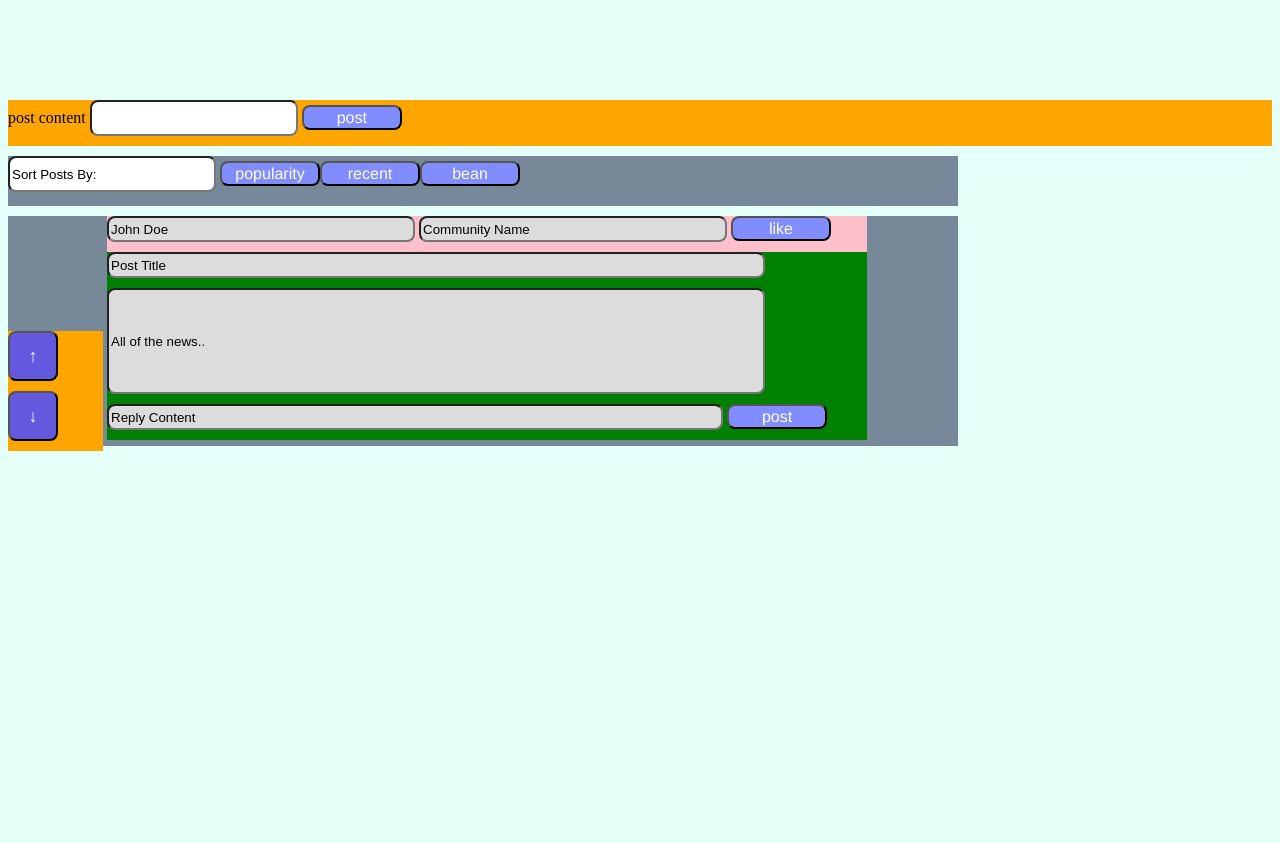
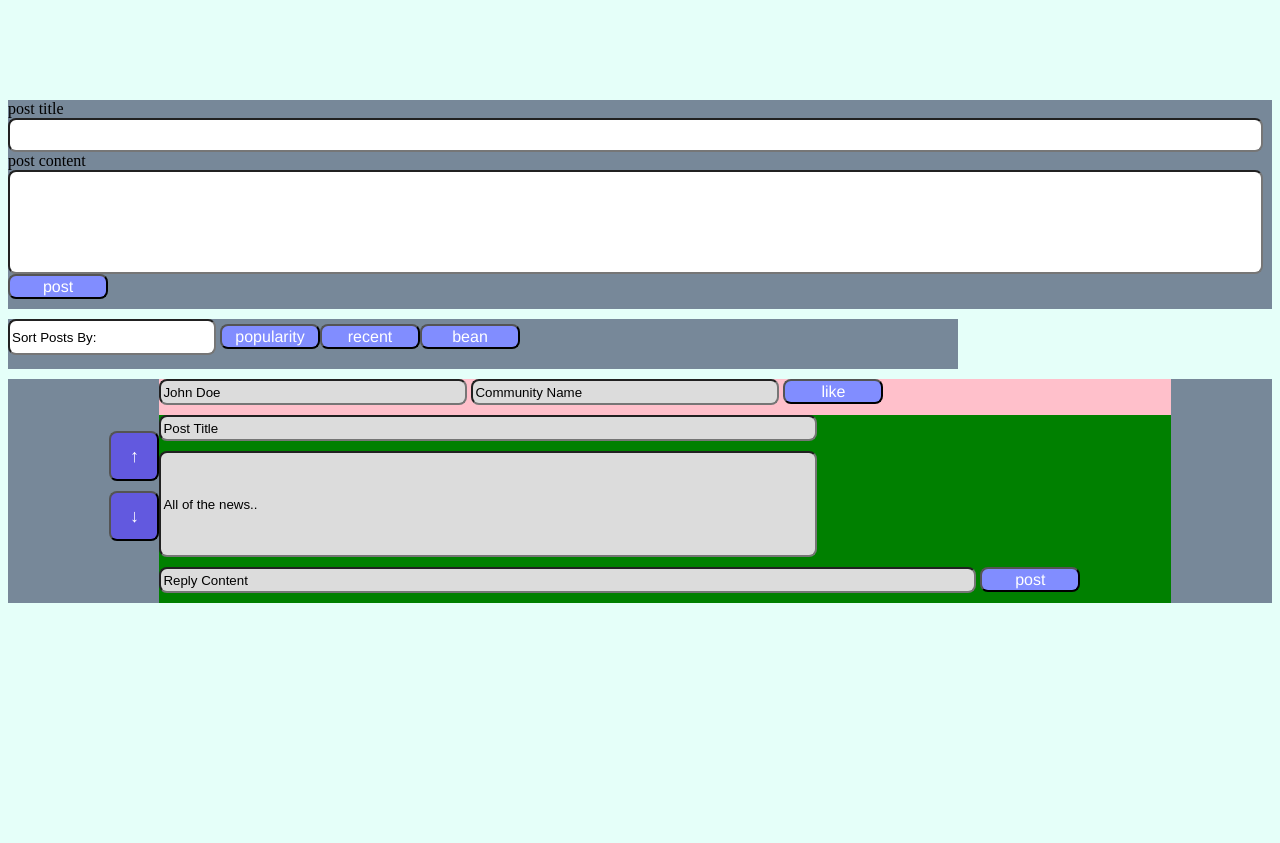
Before and after one commit to PFSDevTeam/kaffeeklatsch, a Flask app: page /feed in a window 1280 px wide. Shown: the part 113-956 px from the top of the page. Run offline with Flask 2, Linux system fonts and the light colour scheme; some libraries are stand-ins or nearby versions.

Commit message:
make post element positioning

```diff
--- a/forms/MakePostForm.py
+++ b/forms/MakePostForm.py
@@ -2,5 +2,6 @@ from flask_wtf import FlaskForm
 from wtforms import StringField, SubmitField
 
 class MakePostForm(FlaskForm):
+    postTitle = StringField('post title')
     postContent = StringField('post content')
     post = SubmitField('post')
--- a/static/css/make_post.css
+++ b/static/css/make_post.css
@@ -1,6 +1,21 @@
 .make-post-wrapper {
     display: inline-block;
-    background-color: orange;
     display: block;
     margin-bottom: 10px;
+    background-color: lightslategray;
 }
+
+.make-post-wrapper .post-title {
+    display: block;
+    width: 99%;
+    margin: 0;
+    padding: 0;
+}
+
+.make-post-wrapper .post-content{
+    display: block;
+    width: 99%;
+    margin: 0;
+    padding: 0;
+    height: 100px;
+}
--- a/static/css/post.css
+++ b/static/css/post.css
@@ -1,16 +1,16 @@
 .post-wrapper {
-    display: inline-block;
     background-color: lightslategray;
-    top: 300px;
-    width: 950px;
-    height: 230px;
-    margin-bottom: 10px;
+    display: flex;
+    justify-content: center;
+    align-items: center;
 }
 
 .post-wrapper .vote-panel{
     display: inline-block;
-    width: 10%;
-    background-color: orange;
+}
+
+.post-wrapper .vote-panel .vote-button {
+    display: block;
 }
 
 .post-wrapper .post-panel {
@@ -44,7 +44,7 @@
     background-color: gainsboro;
 }
 
-#postTitle {
+.post-wrapper #postTitle {
     width: 650px;
     height: 20px;
     /* position: absolute; */
--- a/templates/make_post.html
+++ b/templates/make_post.html
@@ -4,6 +4,8 @@
       href="{{ url_for('static', filename='css/sort_post.css') }}"
     />
     <div class="make-post-wrapper">
+        {{ makePostForm.postTitle.label() }}
+        {{ makePostForm.postTitle(class="post-title") }}
         {{ makePostForm.postContent.label() }}
         {{ makePostForm.postContent(class="post-content") }}
         {{ makePostForm.post() }}
--- a/templates/post.html
+++ b/templates/post.html
@@ -4,8 +4,8 @@
 
     <!--left panel : up and down buttons-->
     <div class="vote-panel">
-        {{ replyForm.upArrow() }}
-        {{ replyForm.downArrow() }}
+        {{ replyForm.upArrow(class="vote-button") }}
+        {{ replyForm.downArrow(class="vote-button") }}
     </div>
     <!--right panel: post content-->
     <div class="post-panel">
```
